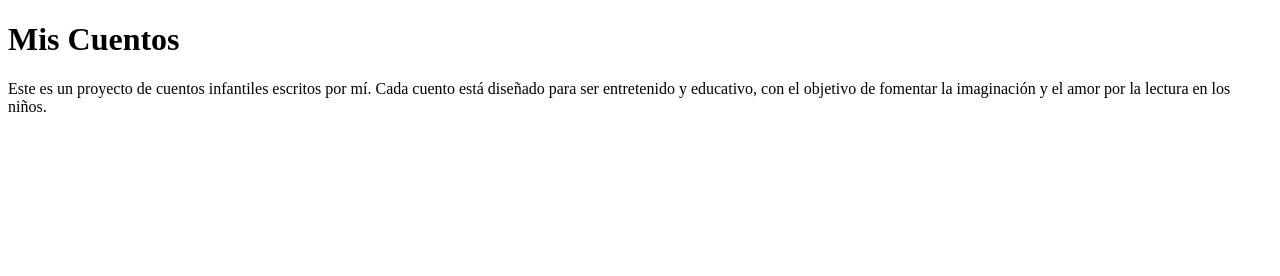
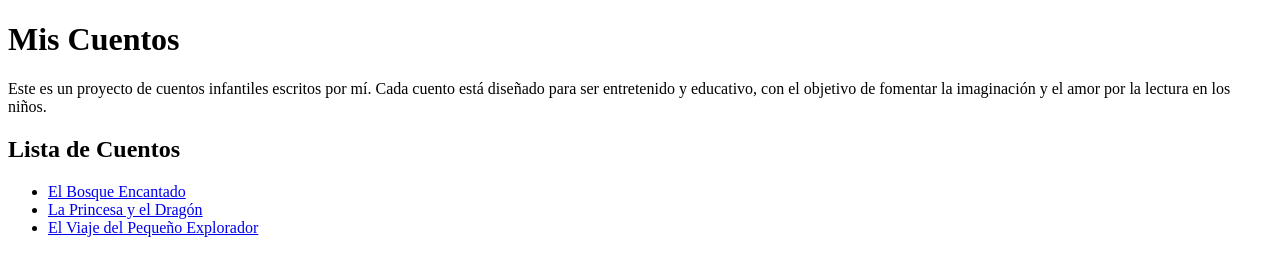
Before and after one commit to HX-MLuquez/app-mis-cuentos, a plain HTML site: page index.html in a window 1280 px wide. Drawn offline with Linux system fonts and the light colour scheme.

Commit message:
mis cuentos v2

```diff
--- a/index.html
+++ b/index.html
@@ -12,5 +12,11 @@
       está diseñado para ser entretenido y educativo, con el objetivo de
       fomentar la imaginación y el amor por la lectura en los niños.
     </p>
+    <h2>Lista de Cuentos</h2>
+    <ul>
+      <li><a href="cuento1.html">El Bosque Encantado</a></li>
+      <li><a href="cuento2.html">La Princesa y el Dragón</a></li>
+      <li><a href="cuento3.html">El Viaje del Pequeño Explorador</a></li>
+    </ul>
   </body>
 </html>
```
Also changed, not shown: Los invisibles.txt.
